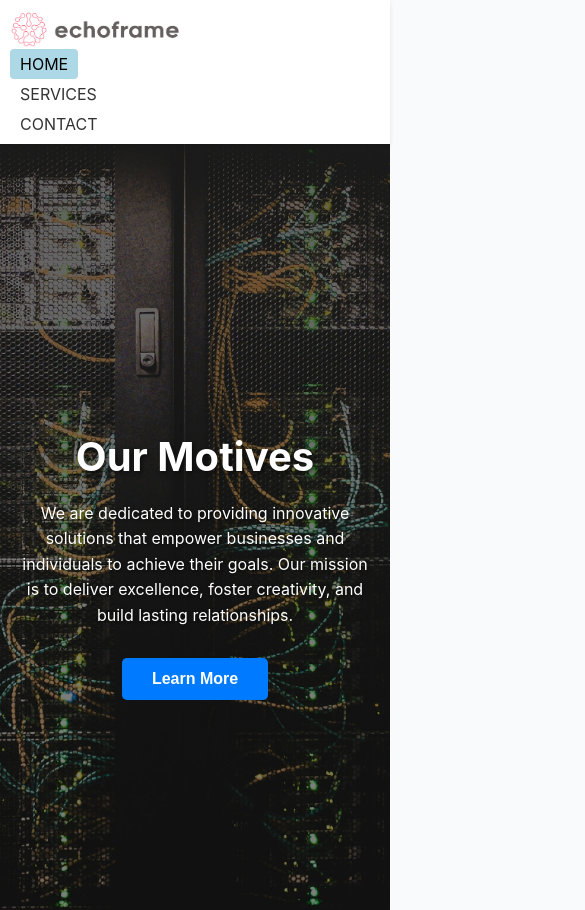
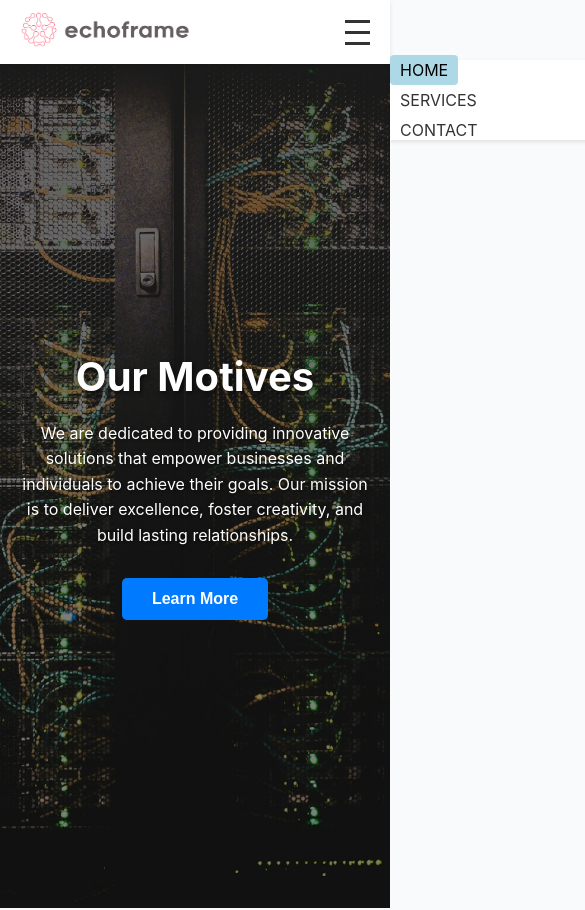
Before and after one commit to astechsolutions13/web-home, a React (Create React App) app: page / in a window 390 px wide. Shown: the top 910 px of the page, 585 px wide, since content can reach past the window. Built offline with nearby package versions, Linux system fonts and the light colour scheme.

Commit message:
adding hamburger

```diff
--- a/src/components/Header.js
+++ b/src/components/Header.js
@@ -1,12 +1,18 @@
 import React, { useState } from "react";
 import "../styles/header.css"; // Import the CSS file
-import logo from "../images/logo.png"
+import logo from "../images/logo.png"; // Import the logo image
 
 const Header = () => {
   const [activeLink, setActiveLink] = useState("home");
+  const [isMenuOpen, setIsMenuOpen] = useState(false); // State to manage mobile menu visibility
 
   const handleClick = (link) => {
     setActiveLink(link);
+    setIsMenuOpen(false); // Close the menu when a link is clicked
+  };
+
+  const toggleMenu = () => {
+    setIsMenuOpen(!isMenuOpen); // Toggle menu visibility
   };
 
   return (
@@ -14,7 +20,16 @@
       <div className="logo">
         <img src={logo} alt="Logo" />
       </div>
-      <nav className="nav">
+
+      {/* Hamburger Menu Icon */}
+      <div className="hamburger" onClick={toggleMenu}>
+        <div className={`line ${isMenuOpen ? "open" : ""}`}></div>
+        <div className={`line ${isMenuOpen ? "open" : ""}`}></div>
+        <div className={`line ${isMenuOpen ? "open" : ""}`}></div>
+      </div>
+
+      {/* Navigation Menu */}
+      <nav className={`nav ${isMenuOpen ? "open" : ""}`}>
         <ul className="nav-list">
           <li>
             <a
--- a/src/styles/header.css
+++ b/src/styles/header.css
@@ -23,7 +23,39 @@
   height: 40px; /* Adjust as needed */
 }
 
+/* Hamburger Menu Styles */
+.hamburger {
+  display: none; /* Hide by default on larger screens */
+  flex-direction: column;
+  cursor: pointer;
+}
+
+.hamburger .line {
+  width: 25px;
+  height: 3px;
+  background-color: #333;
+  margin: 4px 0;
+  transition: transform 0.3s ease, opacity 0.3s ease;
+}
+
+.hamburger .line.open:nth-child(1) {
+  transform: rotate(45deg) translate(5px, 5px);
+}
+
+.hamburger .line.open:nth-child(2) {
+  opacity: 0;
+}
+
+.hamburger .line.open:nth-child(3) {
+  transform: rotate(-45deg) translate(5px, -5px);
+}
+
 /* Navigation Styles */
+.nav {
+  display: flex;
+  align-items: center;
+}
+
 .nav-list {
   display: flex;
   list-style: none;
@@ -50,10 +82,25 @@
 
 /* Responsive Styles */
 @media (max-width: 768px) {
-    .header {
+  .hamburger {
+    display: flex; /* Show hamburger menu on smaller screens */
+  }
+
+  .nav {
+    position: absolute;
+    top: 60px; /* Adjust based on header height */
+    right: 0;
+    background-color: white;
     flex-direction: column;
-      align-items: flex-start;
-      padding: 10px;
+    width: 100%;
+    align-items: center;
+    box-shadow: 0 2px 4px rgba(0, 0, 0, 0.1);
+    transform: translateX(100%);
+    transition: transform 0.3s ease;
+  }
+
+  .nav.open {
+    transform: translateX(0);
   }
 
   .nav-list {
```
Lines whose indentation alone changed are shown as unchanged.
